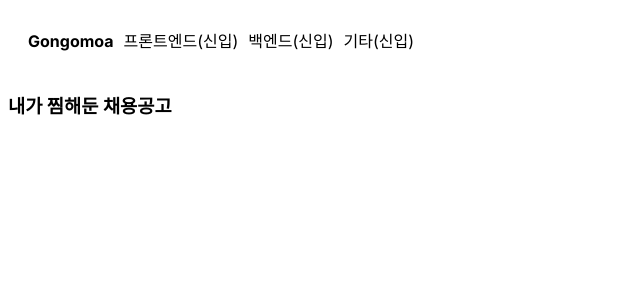
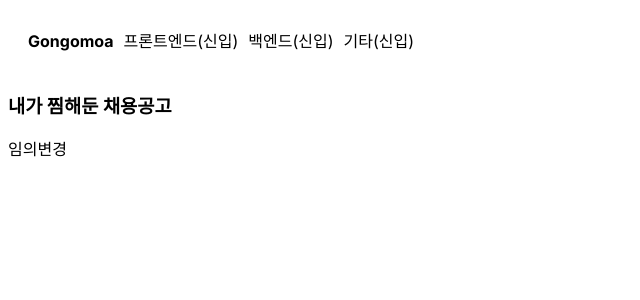
Before and after one commit to snowriceDD/gongomoa_client, a Next.js app: page / in a window 1280 px wide. Shown: the top 300 px of the page, without its empty margins (0-640 px from the left). Built offline with nearby package versions, Linux system fonts and the light colour scheme.

Commit message:
"commit test"

```diff
--- a/app/page.tsx
+++ b/app/page.tsx
@@ -3,6 +3,7 @@ export default function Home() {
   return (
     <>
       <h3>내가 찜해둔 채용공고</h3>
+      <div>임의변경</div>
     </>
   )
 }
```
